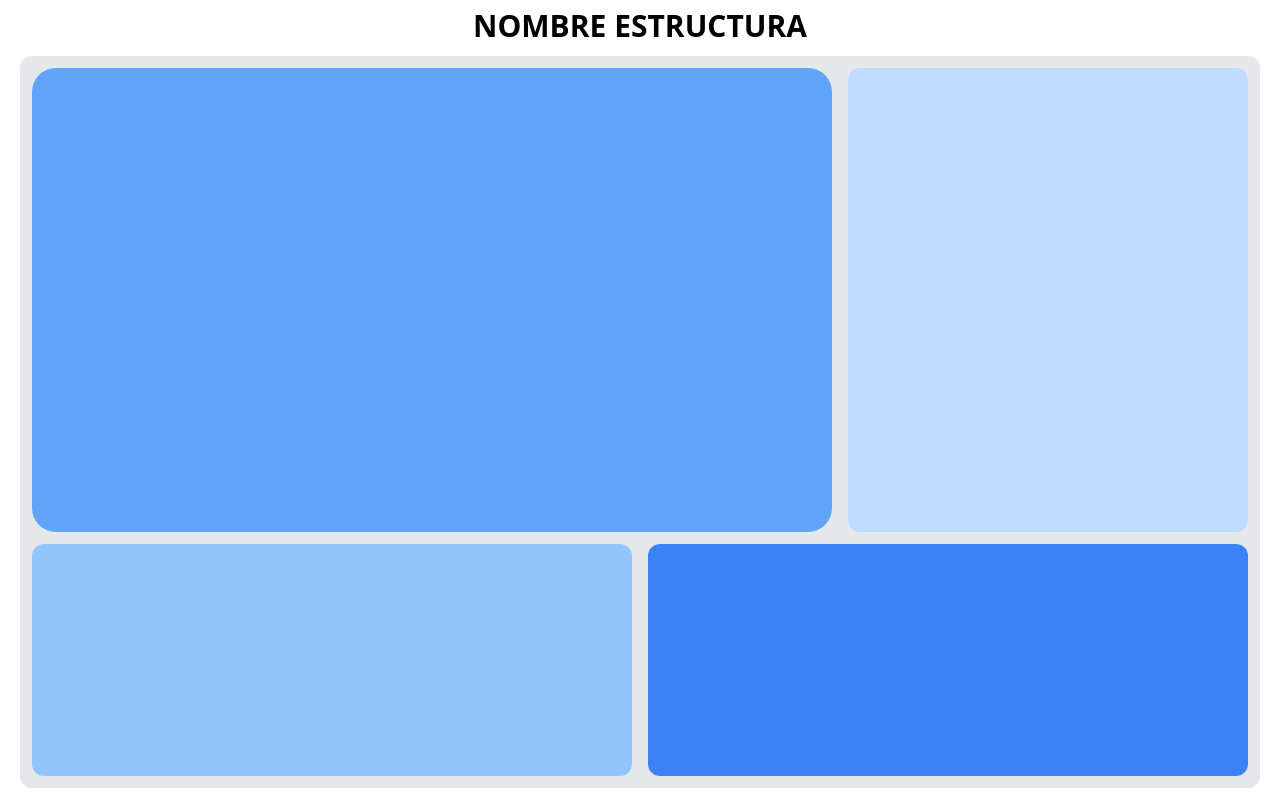
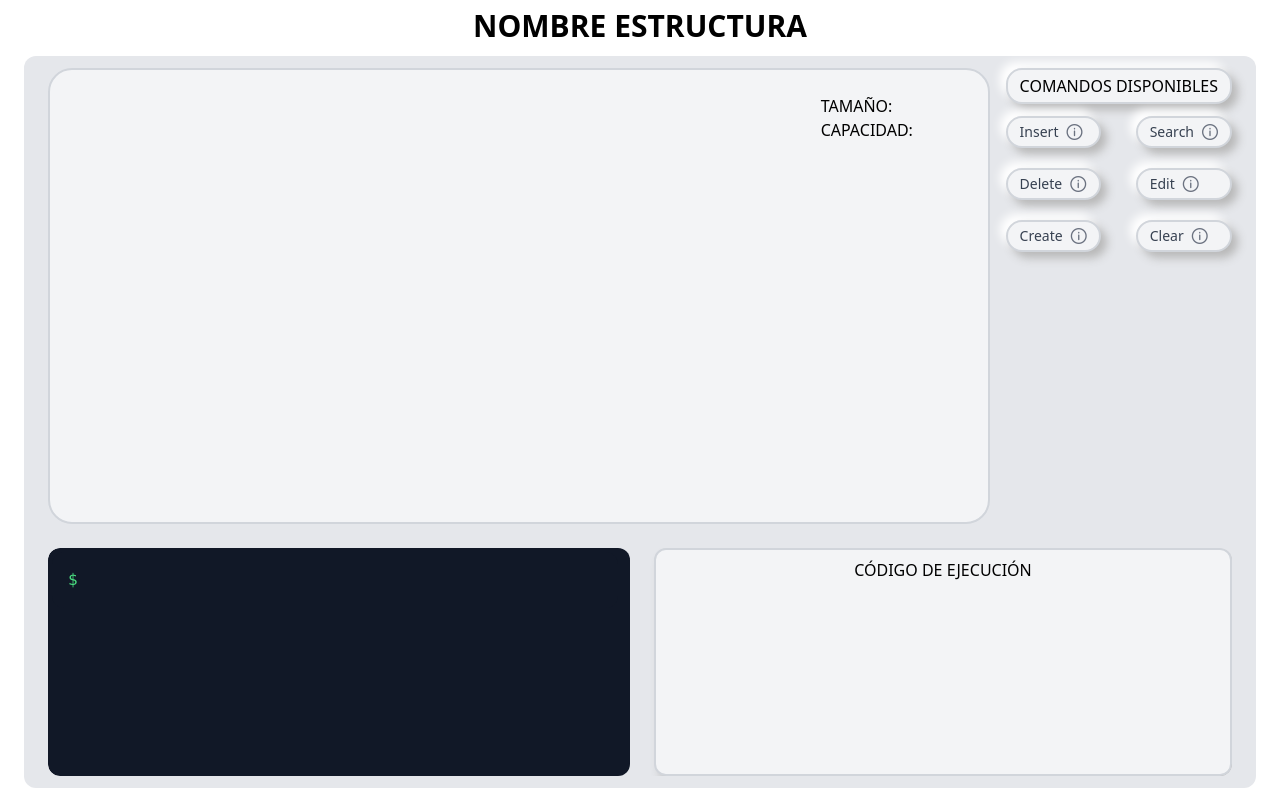
Before and after one commit to jenni-03/mediador-pedagogico, a React (Vite) app: page /simulador/secuencia in a window 1280 px wide. Built offline with nearby package versions, Linux system fonts and the light colour scheme.

Commit message:
Creación de la página del simulador

```diff
--- /dev/null
+++ b/src/pages/simulator/Simulator.tsx
@@ -0,0 +1,65 @@
+import { ConsoleComponent } from "./components/ConsoleComponent";
+import { GroupCommandsComponent } from "./components/GroupCommandsComponent";
+
+export function Simulator() {
+    // const route = getRouteApi("/simulador/$estructura");
+    // const { estructura } = route.useParams();
+    const buttonsLeft = [
+        { label: "Insert", tooltip: "Insertar un nodo..." },
+        { label: "Delete", tooltip: "Borrar un nodo..." },
+        { label: "Create", tooltip: "Crear un nodo..." },
+    ];
+
+    const buttonsRight = [
+        { label: "Search", tooltip: "Buscar el nodo..." },
+        { label: "Edit", tooltip: "Editar el nodo..." },
+        { label: "Clear", tooltip: "Borrar el nodo..." },
+    ];
+
+    return (
+        <div className="h-screen flex flex-col">
+            <div>
+                <h1 className="font-bold text-3xl text-center mt-2">
+                    NOMBRE ESTRUCTURA
+                </h1>
+            </div>
+            <div className="flex-1 bg-gray-200 mx-6 my-3 flex flex-col rounded-xl px-3">
+                <div className="flex-[2] flex flex-col sm:flex-row justify-center sm:justify-start rounded-xl my-3 mx-3 space-y-3 sm:space-y-0 sm:space-x-4">
+                    {/* SEPARAR EN UN COMPONENTE */}
+                    <div className="flex-[4] flex flex-row border-2 border-gray-300 bg-gray-100 rounded-3xl p-4">
+                        <div className="flex-[5]"></div>
+                        <div className="flex-[1] mt-2">
+                            <h1 className="font-medium">TAMAÑO: </h1>
+                            <h1 className="font-medium">CAPACIDAD: </h1>
+                        </div>
+                    </div>
+                    {/* Muestra los comandos */}
+                    <div className="flex-[1] flex items-center flex-col rounded-xl">
+                        <span
+                            className="w-full text-center font-medium rounded-2xl border-2 border-gray-300 bg-gray-100 mb-3 px-3 py-1
+                shadow-[6px_6px_10px_#b8b8b8,-6px_-6px_10px_#ffffff]"
+                        >
+                            COMANDOS DISPONIBLES
+                        </span>
+                        <div className="flex flex-row justify-between w-full">
+                            <GroupCommandsComponent buttons={buttonsLeft} />
+                            <GroupCommandsComponent buttons={buttonsRight} />
+                        </div>
+                    </div>
+                </div>
+                <div className="flex-[1] flex flex-col sm:flex-row justify-center sm:justify-start rounded-xl my-3 mx-3 space-y-3 sm:space-y-0 sm:space-x-4 overflow-hidden">
+                {/* <div className="flex-[1] flex flex-col sm:flex-row rounded-xl mb-3 mx-3 overflow-hidden"> */}
+                    <div className=" flex-1 bg-gray-900 mr-2 rounded-xl p-1 overflow-y-auto">
+                        <ConsoleComponent></ConsoleComponent>
+                    </div>
+                    {/* SEPARAR EN UN COMPONENTE */}
+                    <div className="flex-1 border-2 border-gray-300 bg-gray-100 ml-2 rounded-xl shadow-[6px_6px_10px_#b8b8b8]">
+                        <h1 className="font-medium text-center mt-2">
+                            CÓDIGO DE EJECUCIÓN
+                        </h1>
+                    </div>
+                </div>
+            </div>
+        </div>
+    );
+}
--- /dev/null
+++ b/src/pages/simulator/components/ButtonCommandsComponent.tsx
@@ -0,0 +1,16 @@
+import { CommandProps } from "../../../types";
+
+export function ButtonCommandsComponent({ label, tooltip }: CommandProps) {
+    return (
+        <div
+            className="flex items-center gap-2 rounded-2xl border-2 border-gray-300 bg-gray-100 px-3 py-1
+shadow-[6px_6px_10px_#b8b8b8,-6px_-6px_10px_#ffffff] transition duration-200 active:shadow-[inset_4px_4px_6px_#b8b8b8,inset_-4px_-4px_6px_#ffffff]"
+        >
+            <span className="text-sm font-medium text-gray-700">{label}</span>
+            <i
+                title={tooltip}
+                className="pi pi-info-circle text-gray-500"
+            ></i>
+        </div>
+    );
+}
--- /dev/null
+++ b/src/pages/simulator/components/ConsoleComponent.tsx
@@ -0,0 +1,70 @@
+import { useState } from "react";
+
+export function ConsoleComponent() {
+    // Para manejar el historial de comandos
+    const [history, setHistory] = useState<string[]>([]);
+    // Guarda el comando
+    const [input, setInput] = useState("");
+    // Para buscar en el historial de comandos
+    const [historyIndex, setHistoryIndex] = useState<number>(-1);
+
+    const handleKeyDown = (e: React.KeyboardEvent<HTMLInputElement>) => {
+        if (e.key === "Enter" && input.trim() !== "") {
+            e.preventDefault(); //Evita salto de línea
+            if (input.trim() === "") return;
+
+            if (input.trim().toLowerCase() === "clear") {
+                setHistory([]); //Vacía la consola
+                setInput("");
+            } else {
+                setHistory([...history, input]); // Guarda el comando en el historial
+                setInput("");
+            }
+        }
+        // Manejo de Flecha Arriba
+        else if (e.key === "ArrowUp") {
+            e.preventDefault();
+            if (history.length > 0) {
+                const newIndex =
+                    historyIndex === -1
+                        ? history.length - 1
+                        : Math.max(0, historyIndex - 1);
+                setHistoryIndex(newIndex);
+                setInput(history[newIndex]);
+            }
+        }
+
+        // Manejo de Flecha Abajo
+        else if (e.key === "ArrowDown") {
+            e.preventDefault();
+            if (history.length > 0) {
+                const newIndex =
+                    historyIndex === history.length - 1 ? -1 : historyIndex + 1;
+                setHistoryIndex(newIndex);
+                setInput(newIndex === -1 ? "" : history[newIndex]);
+            }
+        }
+    };
+
+    return (
+        <div className="flex-1 bg-gray-900 text-white p-4 mr-2 rounded-xl font-mono">
+            {history.map((cmd, index) => (
+                <div key={index} className="text-green-400">
+                    $ {cmd}
+                </div>
+            ))}
+
+            <div className="flex">
+                <span className="text-green-400">$</span>
+                <input
+                    type="text"
+                    className="bg-transparent border-none outline-none text-white ml-2 flex-1"
+                    value={input}
+                    onChange={(e) => setInput(e.target.value)}
+                    onKeyDown={handleKeyDown}
+                    autoFocus
+                />
+            </div>
+        </div>
+    );
+}
--- /dev/null
+++ b/src/pages/simulator/components/GroupCommandsComponent.tsx
@@ -0,0 +1,12 @@
+import { GroupCommandProps } from "../../../types";
+import { ButtonCommandsComponent } from "./ButtonCommandsComponent";
+
+export function GroupCommandsComponent({ buttons }: GroupCommandProps){
+    return (
+        <div className="flex flex-col space-y-5">
+            {buttons.map((button, index) => (
+                <ButtonCommandsComponent key={index} label={button.label} tooltip={button.tooltip} />
+            ))}
+        </div>
+    );
+}
--- a/src/routes/simulador/$estructura.tsx
+++ b/src/routes/simulador/$estructura.tsx
@@ -1,32 +1,10 @@
 import { createFileRoute } from "@tanstack/react-router";
+import { Simulator } from "../../pages/simulator/Simulator";
 
 export const Route = createFileRoute("/simulador/$estructura")({
-  component: RouteComponent,
+    component: RouteComponent,
 });
 
 function RouteComponent() {
-  return (
-    <div className="h-screen flex flex-col">
-      <div>
-        <h1 className="font-bold text-3xl text-center mt-2">NOMBRE ESTRUCTURA</h1>
-      </div>
-      <div className="flex-1 bg-gray-200 mx-5 my-3 flex flex-col rounded-xl">
-        <div className="flex-[2] flex flex-row rounded-xl my-3 mx-3">
-          <div className="flex-[2] bg-blue-400 rounded-3xl mr-2">
-
-          </div>
-          <div className="flex-[1] bg-blue-200 rounded-xl ml-2">
-          </div>
-        </div>
-        <div className="flex-[1] flex flex-row rounded-xl mb-3 mx-3">
-          <div className=" flex-1 bg-blue-300 mr-2 rounded-xl">
-
-          </div>
-          <div className="flex-1 bg-blue-500 ml-2 rounded-xl">
-
-          </div>
-        </div>
-      </div>
-    </div>
-  );
+    return <Simulator></Simulator>
 }
```
Also changed, not shown: src/types.d.ts (+15 -0 lines).
